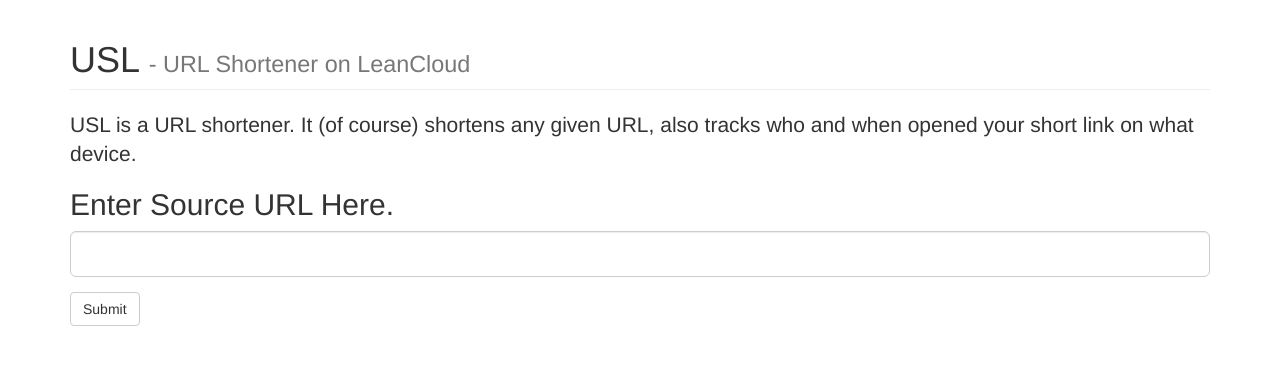
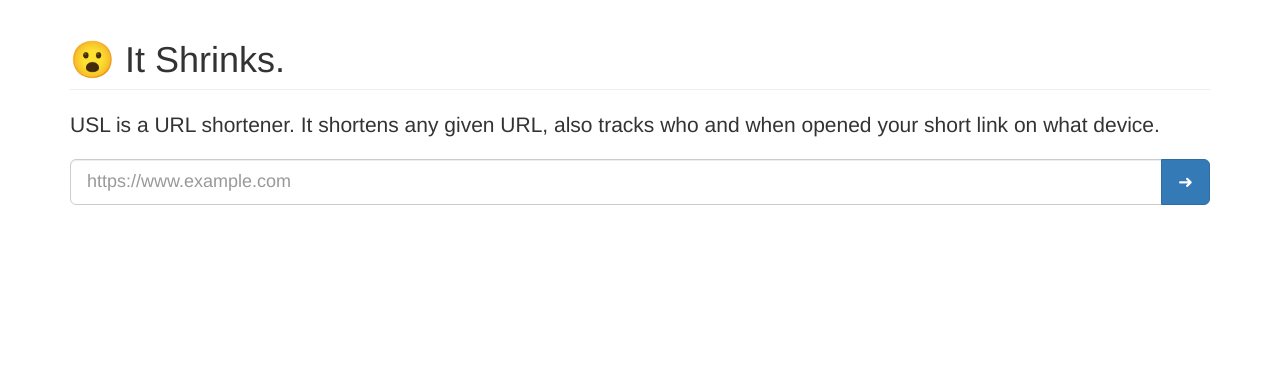
Before and after one commit to nervouna/Sniff, a Flask app: page / in a window 1280 px wide. Shown: the top 365 px of the page. Run offline with Flask 2, Linux system fonts and the light colour scheme; some libraries are stand-ins or nearby versions.

Commit message:
feat: better index.html

```diff
--- a/templates/index.html
+++ b/templates/index.html
@@ -5,19 +5,26 @@
     <meta name="viewport" content="initial-scale=1.0, user-scalable=no, width=device-width">
     <link rel="stylesheet" href="{{ url_for('static', filename='css/bootstrap.min.css') }}">
     <link rel="stylesheet" href="{{ url_for('static', filename='css/style.css') }}">
-    <title>URL-Shortener</title>
+    <title>URL Shortener on LeanCloud</title>
   </head>
   <body>
     <div class="container">
 
       <header>
-        <h1 class="page-header">USL <small>- URL Shortener on LeanCloud</small></h1>
-        <p class="lead">USL is a URL shortener. It (of course) shortens any given URL, also tracks who and when opened your short link on what device.</p>
+        <h1 class="page-header">😮 It Shrinks.</h1>
+        <p class="lead">USL is a URL shortener. It shortens any given URL, also tracks who and when opened your short link on what device.</p>
       </header>
 
       <section>
 
-        <h2>Enter Source URL Here.</h2>
+        <form class="" action="{{ url_for('shorten') }}" method="post">
+          <div class="form-group">
+            <div class="input-group">
+              <input type="url" name="url" value="" placeholder="https://www.example.com" class="form-control input-lg">
+              <span class="input-group-btn"><input type="submit" name="" value="➜" class="btn btn-primary btn-lg"></span>
+            </div>
+          </div>
+        </form>
 
         {% with messages = get_flashed_messages(with_categories=true) %}
         {% for category, message in messages %}
@@ -26,13 +33,6 @@
         </div>
         {% endfor %}
         {% endwith %}
-
-        <form class="" action="{{ url_for('shorten') }}" method="post">
-          <div class="form-group">
-            <input type="url" name="url" value="" class="form-control input-lg">
-          </div>
-          <input type="submit" name="" value="Submit" class="btn btn-default">
-        </form>
 
         {% if surl %}
         <div class="result">
```
